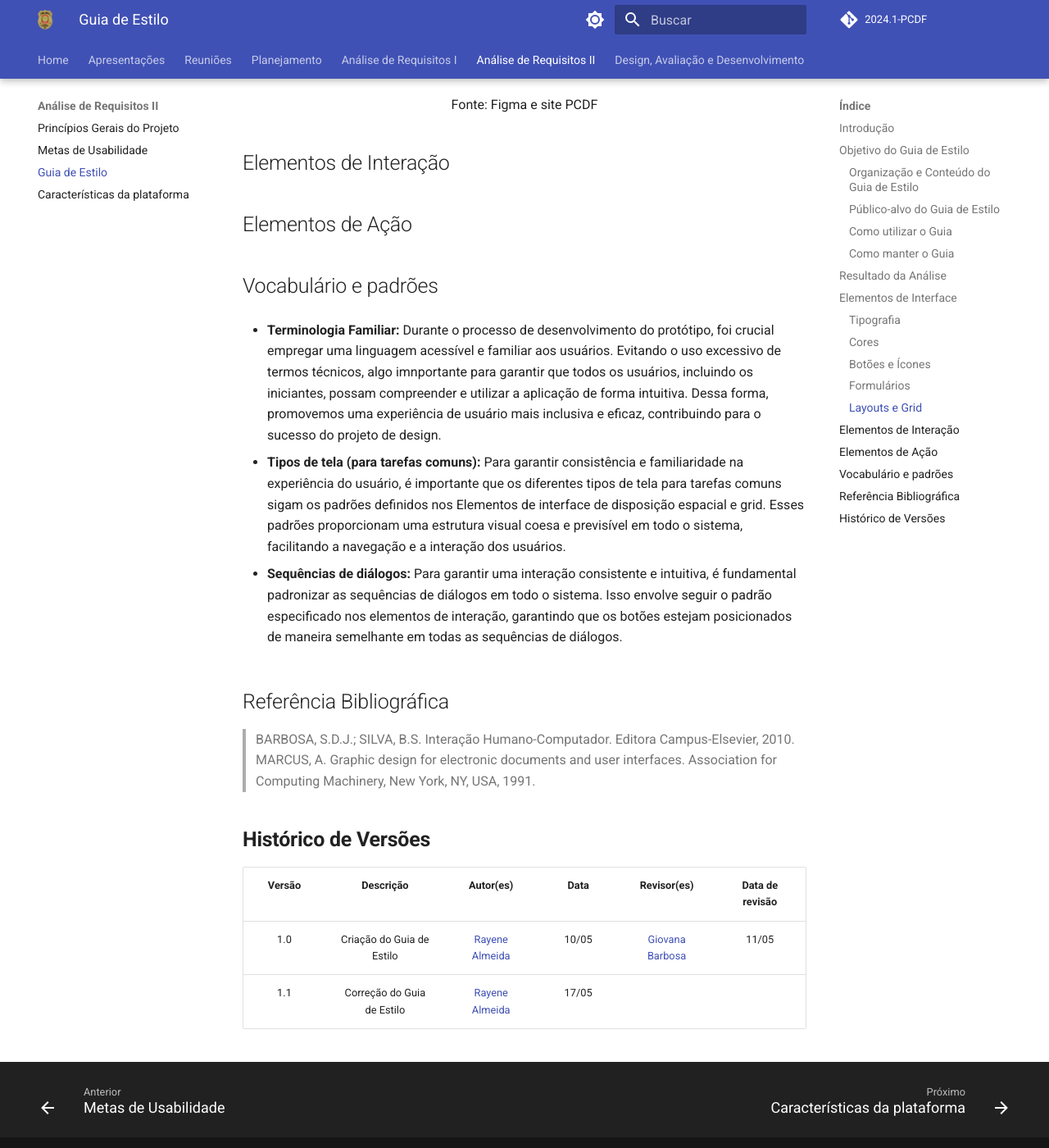
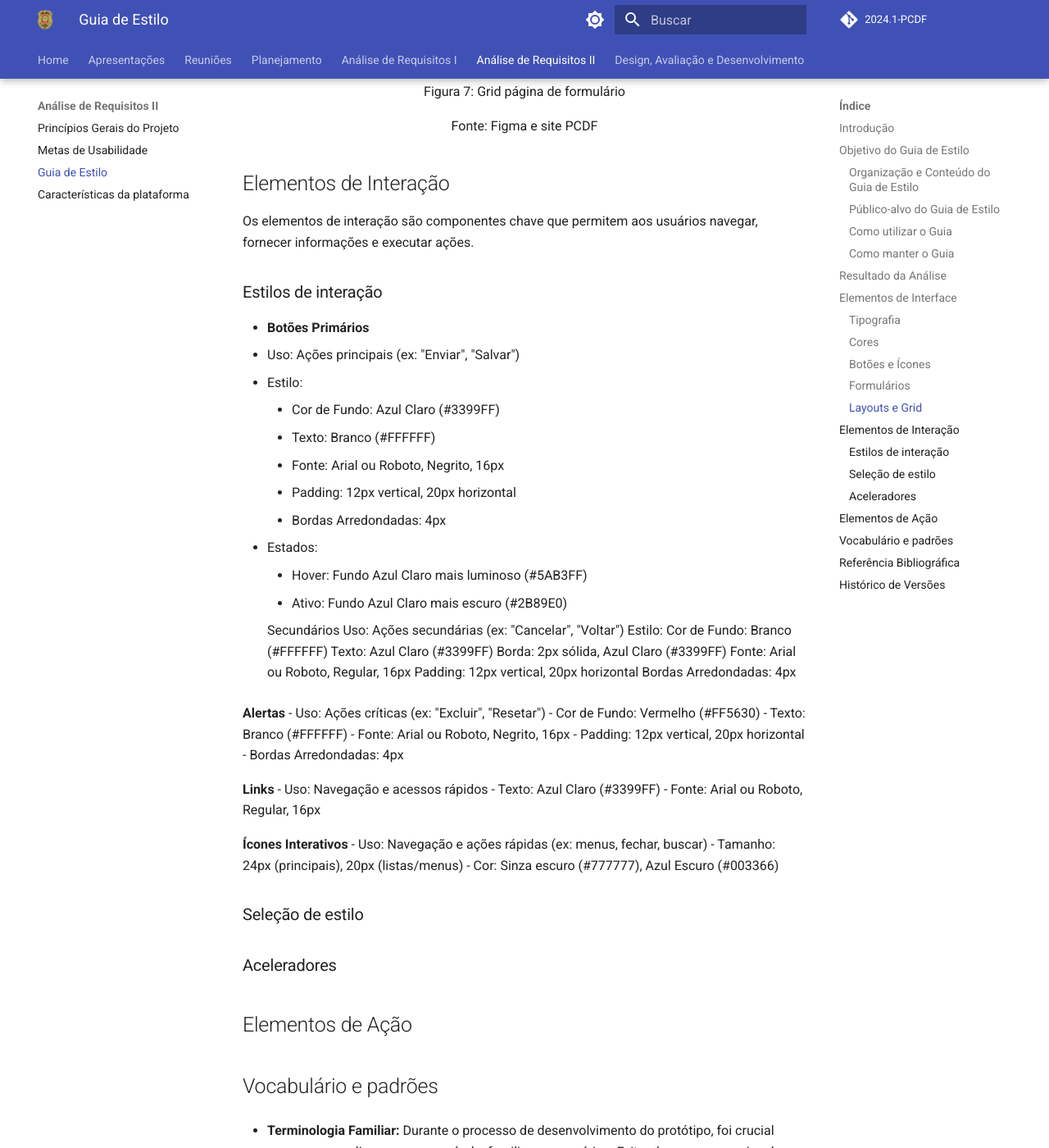
Before and after one commit to Interacao-Humano-Computador/2024.1-PCDF, an MkDocs documentation site: the page built from docs/analise_requisitos2/guia_estilo.md, in a window 1280 px wide and 1400 px high, scrolled down 6107 px. Shown: the whole window at 82% size. Built offline with MkDocs 1.6.1 and Material for MkDocs 9.7.7, drawn with Linux system fonts in a browser that asks for light colours; comment, search, counter and statistics services are not loaded; some of the changed text lies outside the part shown.

Commit message:
correções guis de estilo

```diff
--- a/docs/analise_requisitos2/guia_estilo.md
+++ b/docs/analise_requisitos2/guia_estilo.md
@@ -51,8 +51,8 @@ Um guia de estilo de interfaceé um conjunto de padrões e diretrizes que garant
 </div>
 
 - Primárias: Preto (#000000) para cabeçalhos e rodapés, azul escuro (#003366), branco (#FFFFFF) para fundos.
-- Secundárias: Cinza claro (#F2F2F2) para seções de fundo, azul claro (#3399FF) para botões de chamada para ação e amarelo escuro (#BEA55A) para menu e botão.
-- Suporte: Vermelho (#FF0000) para alertas e avisos, verde (#33CC33) para confirmações e sucessos.
+- Secundárias: Cinza claro (#F2F2F2) para seções de fundo, azul claro (#3399FF) para botões de chamada para ação e amarelo escuro (#BEA55A) para menu e botão, Verde claro para alguns botões de texto (#36B37E).
+- Suporte: Vermelho (#FF5630) para alertas e avisos, verde (#36B37E) para confirmações e sucessos.
 
 ### Botões e Ícones
 
@@ -102,7 +102,51 @@ Estilo: Bordas arredondadas com 4px de raio, sombra sutil para elevação.
 </div>
 
 ## Elementos de Interação
+Os elementos de interação são componentes chave que permitem aos usuários navegar, fornecer informações e executar ações.
+### Estilos de interação
+- **Botões**
+**Primários**
+- Uso: Ações principais (ex: "Enviar", "Salvar")
+- Estilo:
+    - Cor de Fundo: Azul Claro (#3399FF)
+    - Texto: Branco (#FFFFFF)
+    - Fonte: Arial ou Roboto, Negrito, 16px
+    - Padding: 12px vertical, 20px horizontal
+    - Bordas Arredondadas: 4px
+- Estados:
+    - Hover: Fundo Azul Claro mais luminoso (#5AB3FF)
+    - Ativo: Fundo Azul Claro mais escuro (#2B89E0)
 
+    Secundários
+        Uso: Ações secundárias (ex: "Cancelar", "Voltar")
+        Estilo:
+            Cor de Fundo: Branco (#FFFFFF)
+            Texto: Azul Claro (#3399FF)
+            Borda: 2px sólida, Azul Claro (#3399FF)
+            Fonte: Arial ou Roboto, Regular, 16px
+            Padding: 12px vertical, 20px horizontal
+            Bordas Arredondadas: 4px
+
+**Alertas**
+- Uso: Ações críticas (ex: "Excluir", "Resetar")
+- Cor de Fundo: Vermelho (#FF5630)
+- Texto: Branco (#FFFFFF)
+- Fonte: Arial ou Roboto, Negrito, 16px
+- Padding: 12px vertical, 20px horizontal
+- Bordas Arredondadas: 4px
+
+**Links**
+- Uso: Navegação e acessos rápidos
+- Texto: Azul Claro (#3399FF)
+- Fonte: Arial ou Roboto, Regular, 16px
+
+**Ícones Interativos**
+- Uso: Navegação e ações rápidas (ex: menus, fechar, buscar)
+- Tamanho: 24px (principais), 20px (listas/menus)
+- Cor: Sinza escuro (#777777), Azul Escuro (#003366)
+
+### Seleção de estilo
+### Aceleradores
 ## Elementos de Ação
 
 
@@ -116,7 +160,8 @@ Estilo: Bordas arredondadas com 4px de raio, sombra sutil para elevação.
 
 ## Referência Bibliográfica
 > BARBOSA, S.D.J.; SILVA, B.S. Interação Humano-Computador. Editora Campus-Elsevier, 2010.
-> MARCUS, A. Graphic design for electronic documents and user interfaces. Association for Computing Machinery, New York, NY, USA, 1991.
+> GNOME Foundation, "GNOME Developer Center." [Online]. Available: https://developer.gnome.org/. [Accessed: 17 de Maio, 2024].
+
 
 ## **Histórico de Versões**
 
```
Also changed, not shown: docs/assets/Analise_Requisitos/Cores.png.
